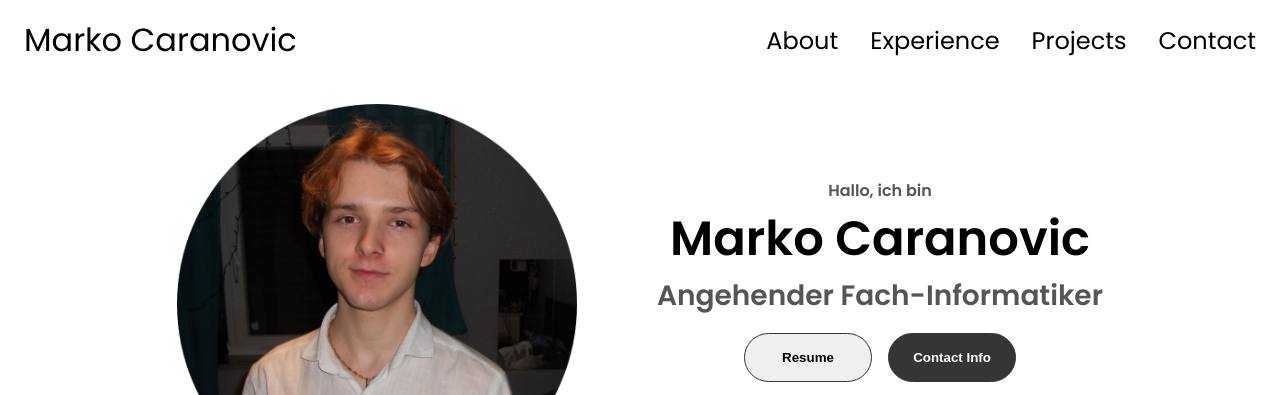
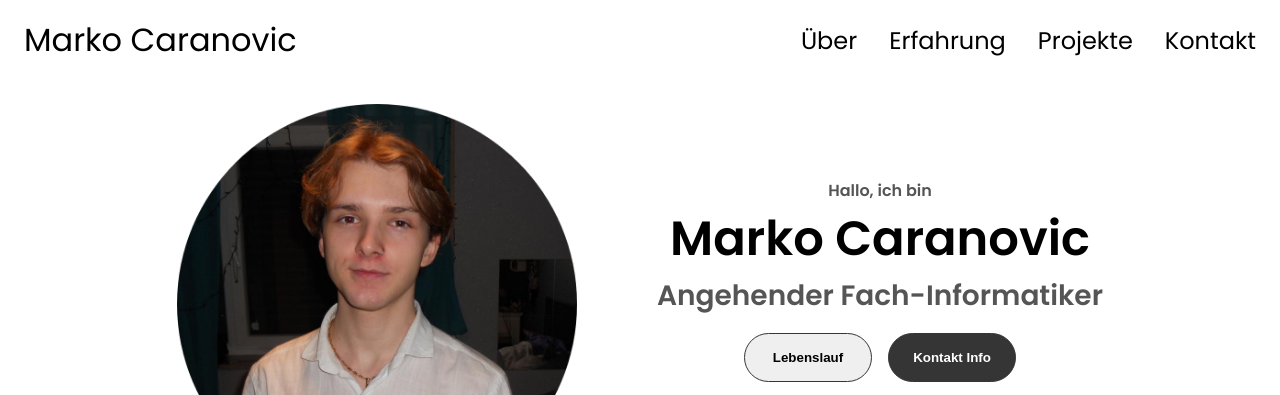
Before and after one commit to Markito03/Startseite, a plain HTML site: page index.html in a window 1280 px wide. Shown: the top 395 px of the page. Drawn offline with Linux system fonts and the light colour scheme.

Commit message:
lebenslauf
lebenslauf
En-De

```diff
--- a/index.html
+++ b/index.html
@@ -15,10 +15,10 @@
     <nav id="desktop-nav">
       <div>
         <ul class="nav-links">
-          <li><a href="#about">About</a></li>
-          <li><a href="#experience">Experience</a></li>
-          <li><a href="#projects">Projects</a></li>
-          <li><a href="#contact">Contact</a></li>
+          <li><a href="#about">Über</a></li>
+          <li><a href="#experience">Erfahrung</a></li>
+          <li><a href="#projects">Projekte</a></li>
+          <li><a href="#contact">Kontakt</a></li>
         </ul>
       </div>
     </nav>
@@ -30,10 +30,10 @@
           <span></span>
         </div>
         <div class="menu-links">
-          <li><a href="#about" onclick="toggleMenu()">About</a></li>
-          <li><a href="#experience" onclick="toggleMenu()">Experience</a></li>
-          <li><a href="#projects" onclick="toggleMenu()">Projects</a></li>
-          <li><a href="#contact" onclick="toggleMenu()">Contact</a></li>
+          <li><a href="#about" onclick="toggleMenu()">Über</a></li>
+          <li><a href="#experience" onclick="toggleMenu()">Erfahrung</a></li>
+          <li><a href="#projects" onclick="toggleMenu()">Projekte</a></li>
+          <li><a href="#contact" onclick="toggleMenu()">Kontakt</a></li>
         </div>
       </div>
     </nav>
@@ -50,10 +50,10 @@
           <p class="section__text__p2">Angehender Fach-Informatiker</p>
           <div class="btn-container">
             <button class="btn btn-color-2" onclick="window.open('./assets/marko-caranovic-lebenslauf.pdf')">
-              Resume
+              Lebenslauf
             </button>
             <button class="btn btn-color-1" onclick="location.href='#contact'">
-              Contact Info
+              Kontakt Info
             </button>
           </div>
           <div id="socials-container">
```
Also changed, not shown: 2 other files.
